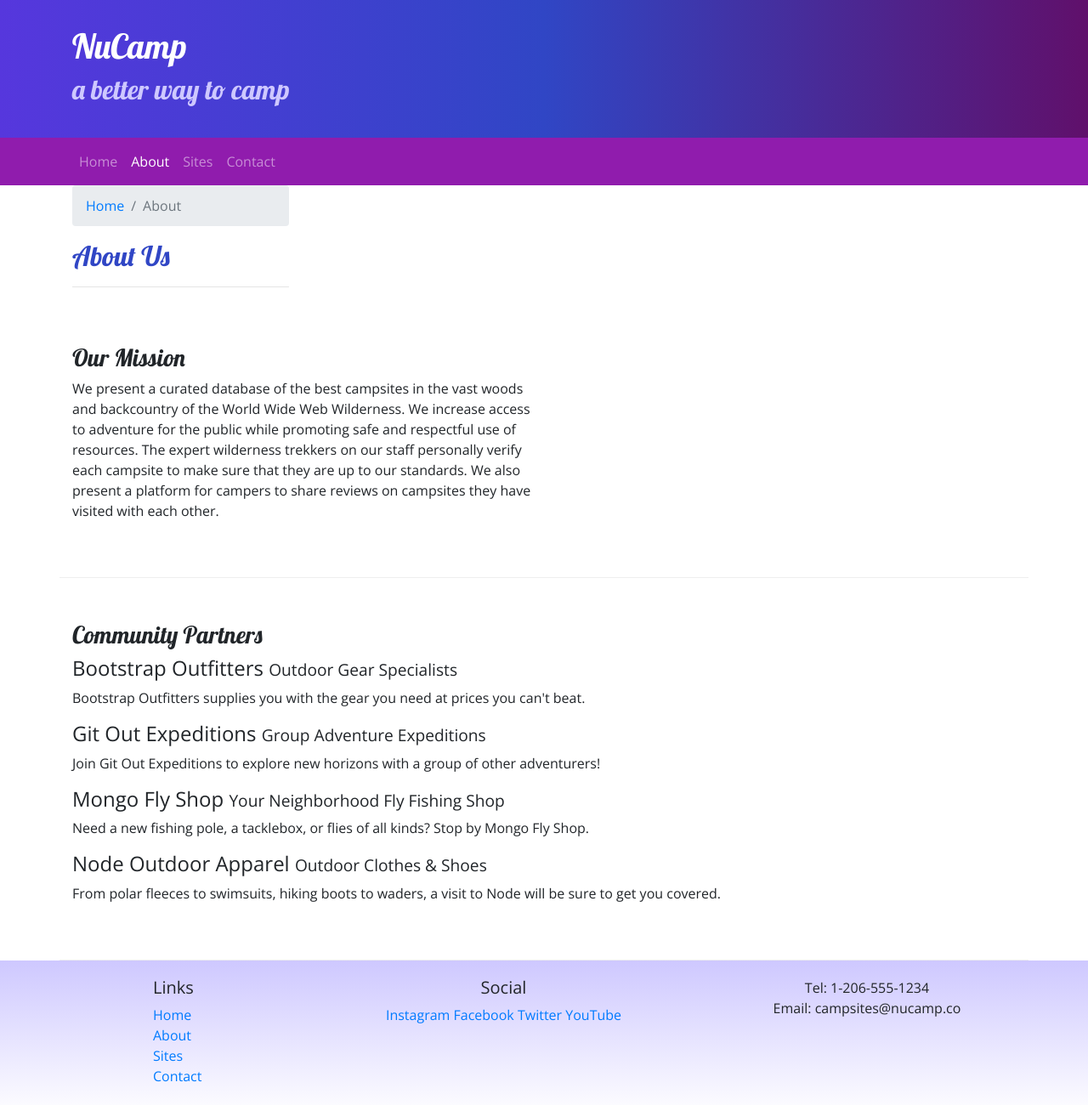
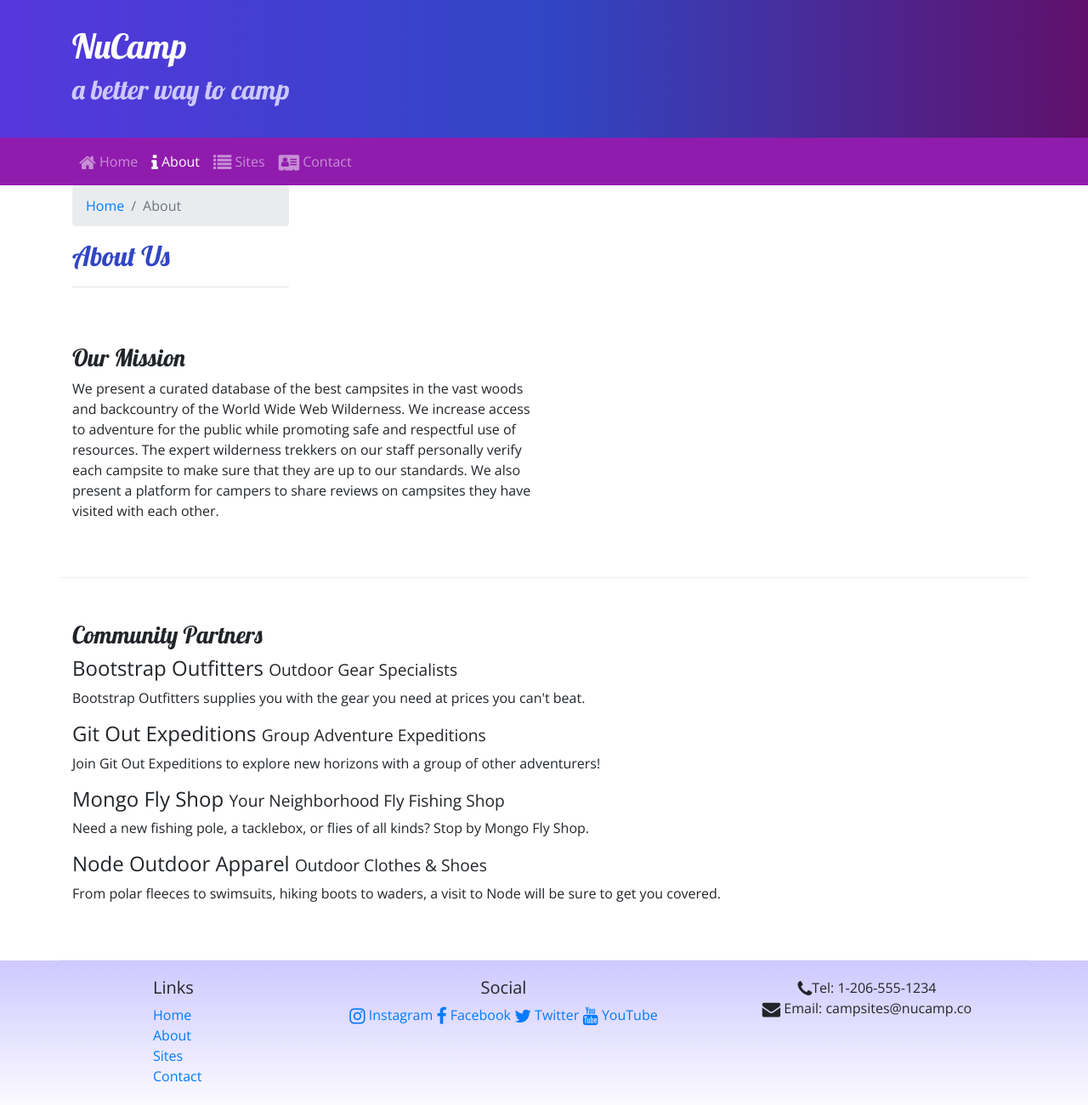
Before and after one commit to harunomar54/Nucampsite, a website: page about.html in a window 1280 px wide. Shown: the whole page at 85% size. Drawn offline with nearby package versions, Linux system fonts and the light colour scheme.

Commit message:
Font Icons added

```diff
--- a/about.html
+++ b/about.html
@@ -10,6 +10,10 @@
       href="node_modules//bootstrap/dist/css/bootstrap.min.css"
     />
     <!--Additional CSS must be placed after Bootstrap CSS-->
+    <link
+      rel="stylesheet"
+      href="node_modules/font-awesome/css/font-awesome.min.css"
+    />
     <link
       rel="stylesheet"
       href="https://fonts.googleapis.com/css2?family=Lobster&family=Open+Sans&display=swap"
@@ -30,6 +34,7 @@
         </div>
       </div>
     </header>
+    <!--NAVBAR-->
     <nav class="navbar navbar-expand-sm navbar-dark sticky-top">
       <div class="container">
         <button
@@ -43,13 +48,25 @@
         <div class="collapse navbar-collapse" id="#nucampNavbar">
           <ul class="navbar-nav">
             <li class="nav-item">
-              <a class="nav-link" href="index.html">Home</a>
+              <a class="nav-link" href="index.html"
+                ><i class="fa fa-home fa-lg"></i> Home</a
+              >
             </li>
             <li class="nav-item active">
-              <a class="nav-link" href="about.html">About</a>
+              <a class="nav-link" href="about.html"
+                ><i class="fa fa-info fa-lg"></i> About</a
+              >
             </li>
-            <li class="nav-item"><a class="nav-link" href="#">Sites</a></li>
-            <li class="nav-item"><a class="nav-link" href="#">Contact</a></li>
+            <li class="nav-item">
+              <a class="nav-link" href="#"
+                ><i class="fa fa-list fa-lg"></i> Sites</a
+              >
+            </li>
+            <li class="nav-item">
+              <a class="nav-link" href="#"
+                ><i class="fa fa-address-card fa-lg"></i> Contact</a
+              >
+            </li>
           </ul>
         </div>
       </div>
@@ -129,17 +146,15 @@
           </div>
           <div class="col-6 col-sm-5 text-center">
             <h5>Social</h5>
-            <a href="http://instagram.com/">Instagram</a>
-            <a href="http://facebook.com/">Facebook</a>
-            <a href="http://twitter.com/">Twitter</a>
-            <a href="http://youtube.com/">YouTube</a>
+            <a href="http://instagram.com/"><i class="fa fa-lg fa-instagram"></i> Instagram</a>
+            <a href="http://facebook.com/"><i class="fa fa-lg fa-facebook"></i> Facebook</a>
+            <a href="http://twitter.com/"><i class="fa fa-lg fa-twitter"></i> Twitter</a>
+            <a href="http://youtube.com/"><i class="fa fa-lg fa-youtube"></i> YouTube</a>
           </div>
           <div class="col-sm-4 text-center">
-            Tel: 1-206-555-1234<br />
-            Email: campsites@nucamp.co
+            <i class="fa fa-lg fa-phone"></i>Tel: 1-206-555-1234<br />
+            <i class="fa fa-lg fa-envelope"></i> Email: campsites@nucamp.co
           </div>
-        </div>
-      </div>
     </footer>
     <!-- jQuery must come first, then Popper.js, then the Bootstrap JavaScript plugins.-->
     <script src="node_modules/jquery/dist/jquery.slim.min.js"></script>
--- a/package.json
+++ b/package.json
@@ -7,7 +7,6 @@
     "lite": "lite-server",
     "start": "npm run lite",
     "test": "echo \"Error: no test specified\" && exit 1"
-
   },
   "author": "Harun OG",
   "license": "ISC",
@@ -16,6 +15,7 @@
   },
   "dependencies": {
     "bootstrap": "^4.5.2",
+    "font-awesome": "^4.7.0",
     "jquery": "^3.5.1",
     "popper.js": "^1.16.1"
   }
```
Also changed, not shown: index.html (+12 -11 lines), 1 other file.
